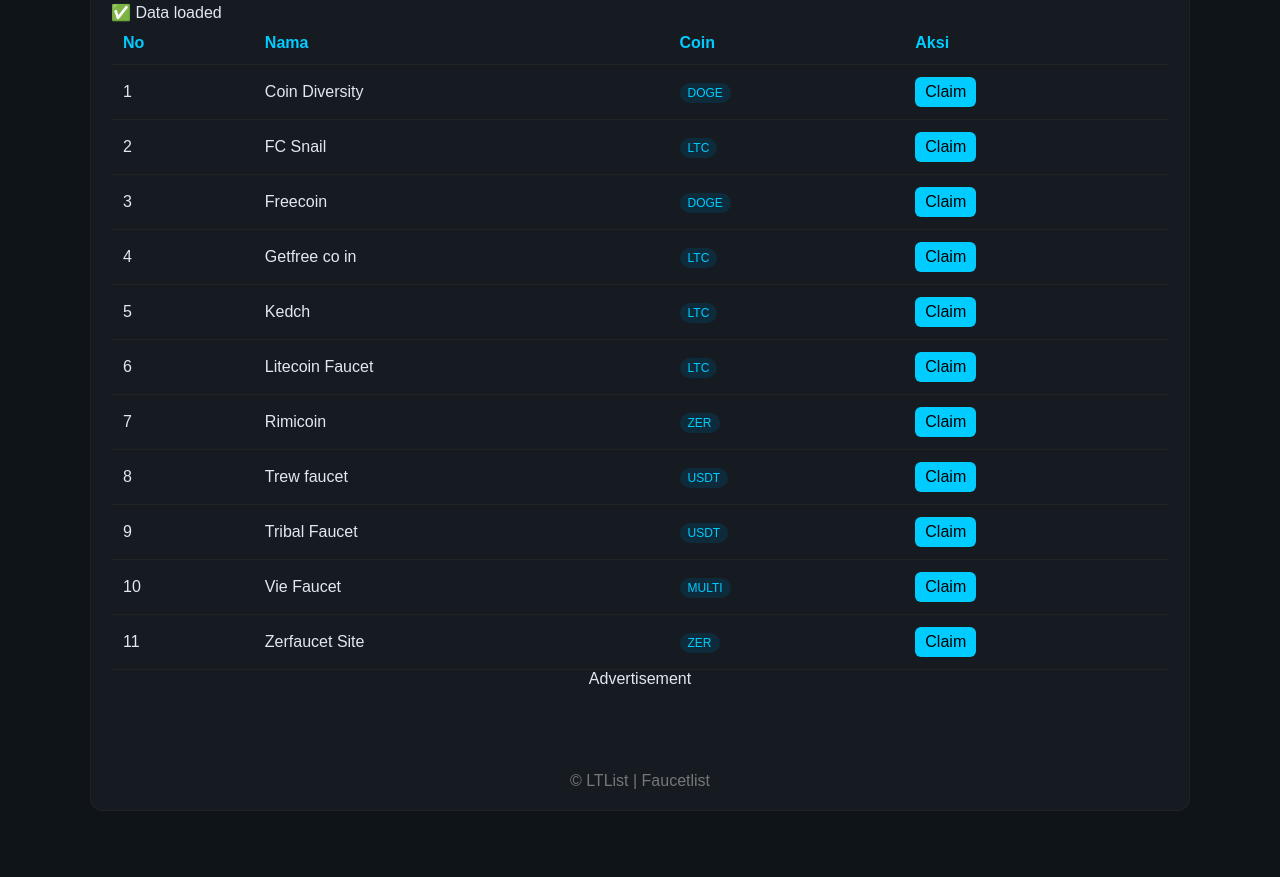
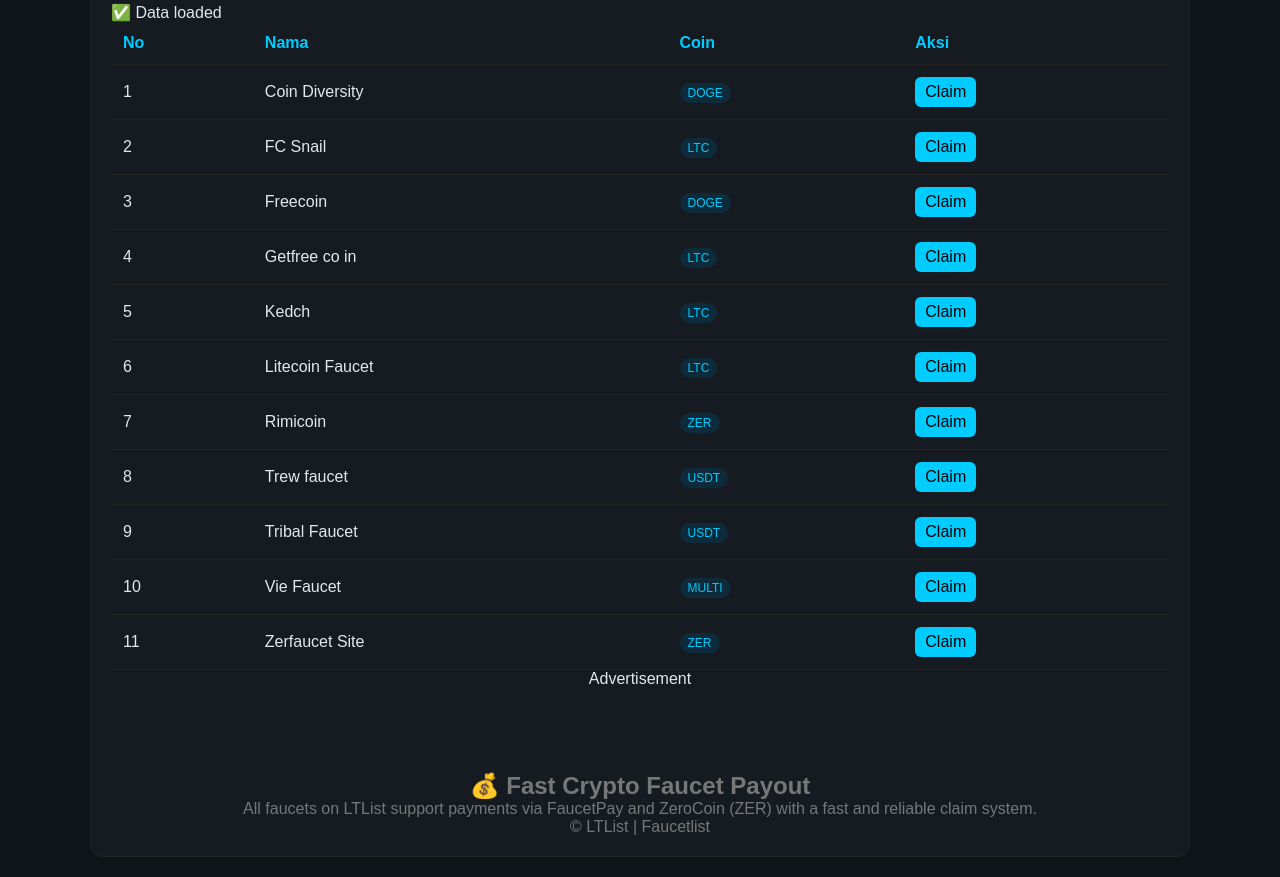
Before and after one commit to ltlist/ltlist.github.io, a plain HTML site: page index.html in a window 1280 px wide. Shown: the part 249-1126 px from the top of the page. Before the commit the page ends 1080 px from the top, so only its background shows below. Drawn offline with Linux system fonts and the light colour scheme; grey boxes are pictures that could not be loaded.

Commit message:
Update index.html

```diff
--- a/index.html
+++ b/index.html
@@ -87,6 +87,11 @@
 </center>
 <!-- FOOTER -->
 <footer class="footer">
+          <h2>💰 Fast Crypto Faucet Payout</h2>
+
+<p>
+All faucets on LTList support payments via FaucetPay and ZeroCoin (ZER) with a fast and reliable claim system.
+</p>
             <p>© <span id="tahunSekarang"></span> LTList | Faucetlist</p>
         </footer>
 
```
